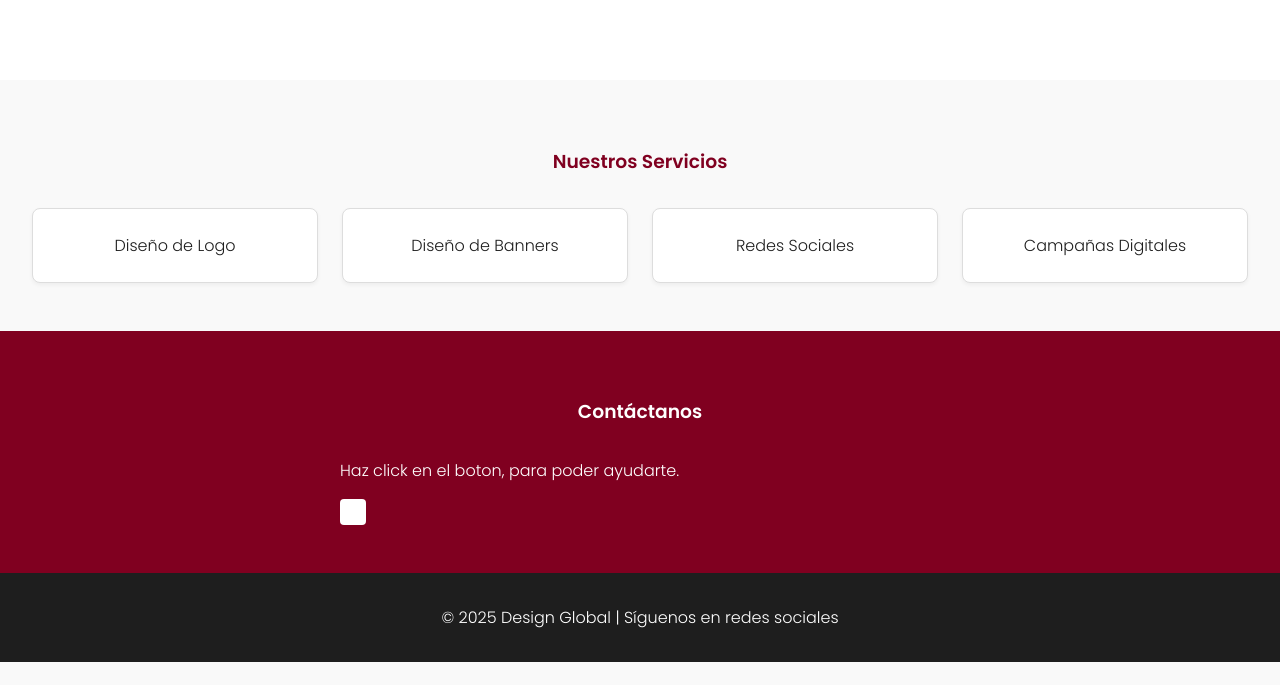
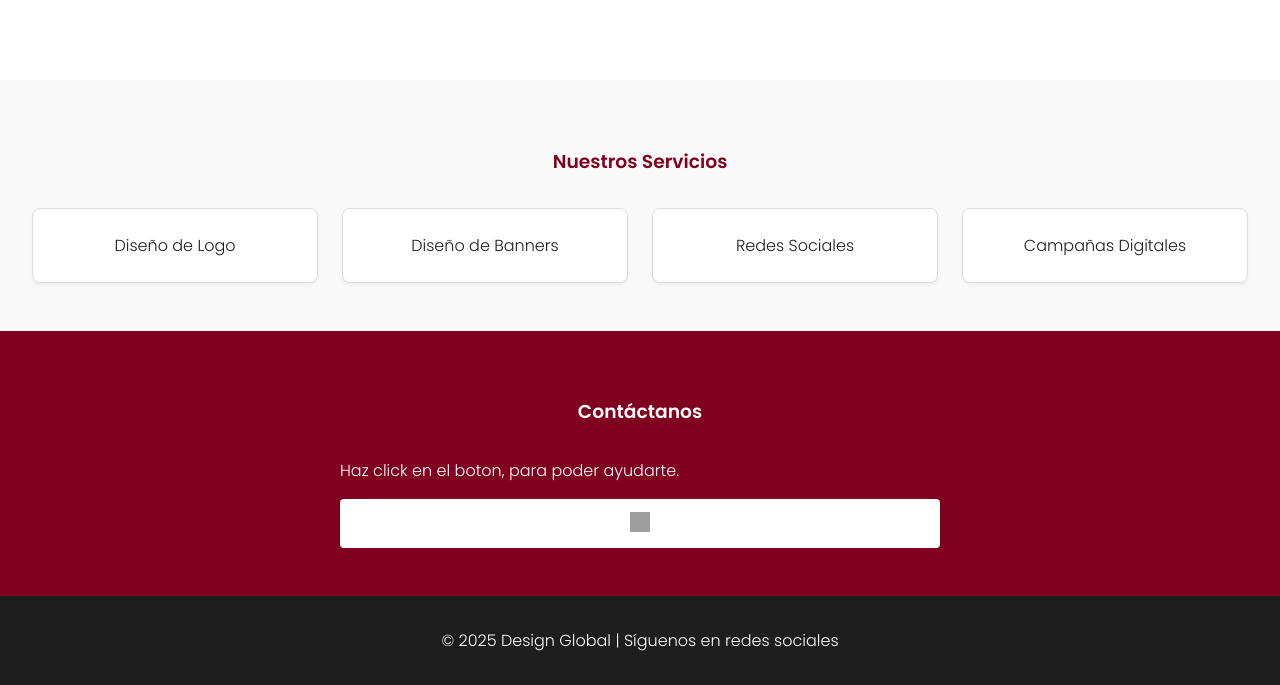
Before and after one commit to dterronesq7/design-global, a plain HTML site: page index.html in a window 1280 px wide. Shown: the part 265-950 px from the top of the page. Before the commit the page ends 927 px from the top, so only its background shows below. Drawn offline with Linux system fonts and the light colour scheme; grey boxes are pictures that could not be loaded.

Commit message:
Update index.html

```diff
--- a/index.html
+++ b/index.html
@@ -154,7 +154,9 @@
     <h3>Contáctanos</h3>
     <form>
       <label>Haz click en el boton, para poder ayudarte.</label>
-      <button type="submit" src="https://www.pngwing.com/es/free-png-hlunv" style="height: 20px; width:20px;" ></button>
+      <button type="submit" >
+        <img src="https://www.pngwing.com/es/free-png-hlunv" style="height: 20px; width:20px;" />
+      </button>
     </form>
   </section>
 
```
